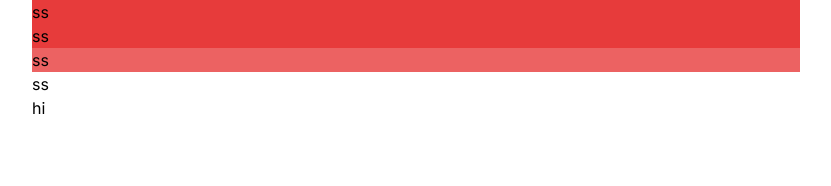
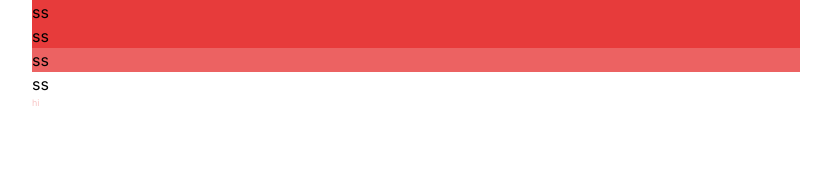
Before and after one commit to Matdori-fe/Matdori-fe, a Next.js app: page / in a window 1280 px wide. Shown: the top 186 px of the page, without its empty margins (224-1055 px from the left). Built offline with nearby package versions, Linux system fonts and the light colour scheme.

Commit message:
[MATDORI-52] feat: Text 컴포넌트 완성

```diff
--- a/app/page.tsx
+++ b/app/page.tsx
@@ -8,7 +8,9 @@ const Home = () => {
 			<div className='w-100 bg-100'>ss</div>
 			<div className='w-100 bg-80'>ss</div>
 			<div className='font-sm'>ss</div>
-			<Text>hi</Text>
+			<Text size='xxs' color='30'>
+				hi
+			</Text>
 		</>
 	);
 };
--- a/components/Text/Text.tsx
+++ b/components/Text/Text.tsx
@@ -1,5 +1,3 @@
-import tw from 'tailwind-styled-components';
-
 interface TextProps {
 	size?: 'xxs' | 'xs' | 'sm' | 'base' | 'lg'; // 9, 12, 14, 16, 18
 	color?: string;
@@ -7,16 +5,41 @@ interface TextProps {
 	children: React.ReactNode;
 }
 
-type SizeType = {
+type Type = {
 	[key: string]: string;
 };
 
-const Size: SizeType = {
+type ColorType = {
+	[key: number]: string;
+	[key: string]: string;
+};
+
+const Size: Type = {
 	xxs: 'text-xxs',
 	xs: 'text-xs',
 	sm: 'text-sm',
 	base: 'text-base',
 	lg: 'text-lg',
+};
+
+const Color: ColorType = {
+	100: 'text-100',
+	80: 'text-80',
+	30: 'text-30',
+	10: 'text-10',
+	black: 'text-black',
+	white: 'text-white',
+	gray: 'text-gray',
+	lightGray: 'text-lightGray',
+	darkGray: 'text-darkGray',
+	blue: 'text-blue',
+};
+
+const FontWeight: Type = {
+	normal: 'text-normal',
+	medium: 'text-medium',
+	semibold: 'text-semibold',
+	bold: 'text-bold',
 };
 
 export default function Text({
@@ -26,12 +49,8 @@ export default function Text({
 	children,
 }: TextProps) {
 	return (
-		<StyledText size={size} color={color} fontWeight={fontWeight}>
+		<p className={`${Size[size]} ${Color[color]} ${FontWeight[fontWeight]}`}>
 			{children}
-		</StyledText>
+		</p>
 	);
 }
-
-const StyledText = tw.p`
-  ${(p: TextProps) => p.size && Size[p.size]}
-`;
--- a/tailwind.config.js
+++ b/tailwind.config.js
@@ -18,6 +18,7 @@ module.exports = {
 				gray: '#b3b3b3',
 				lightGray: '#e6e6e6',
 				darkGray: '#595959',
+				blue: '#54A3FF',
 			},
 			fontFamily: {
 				// 폰트 설정 => (font-이름) 으로 적용
```
